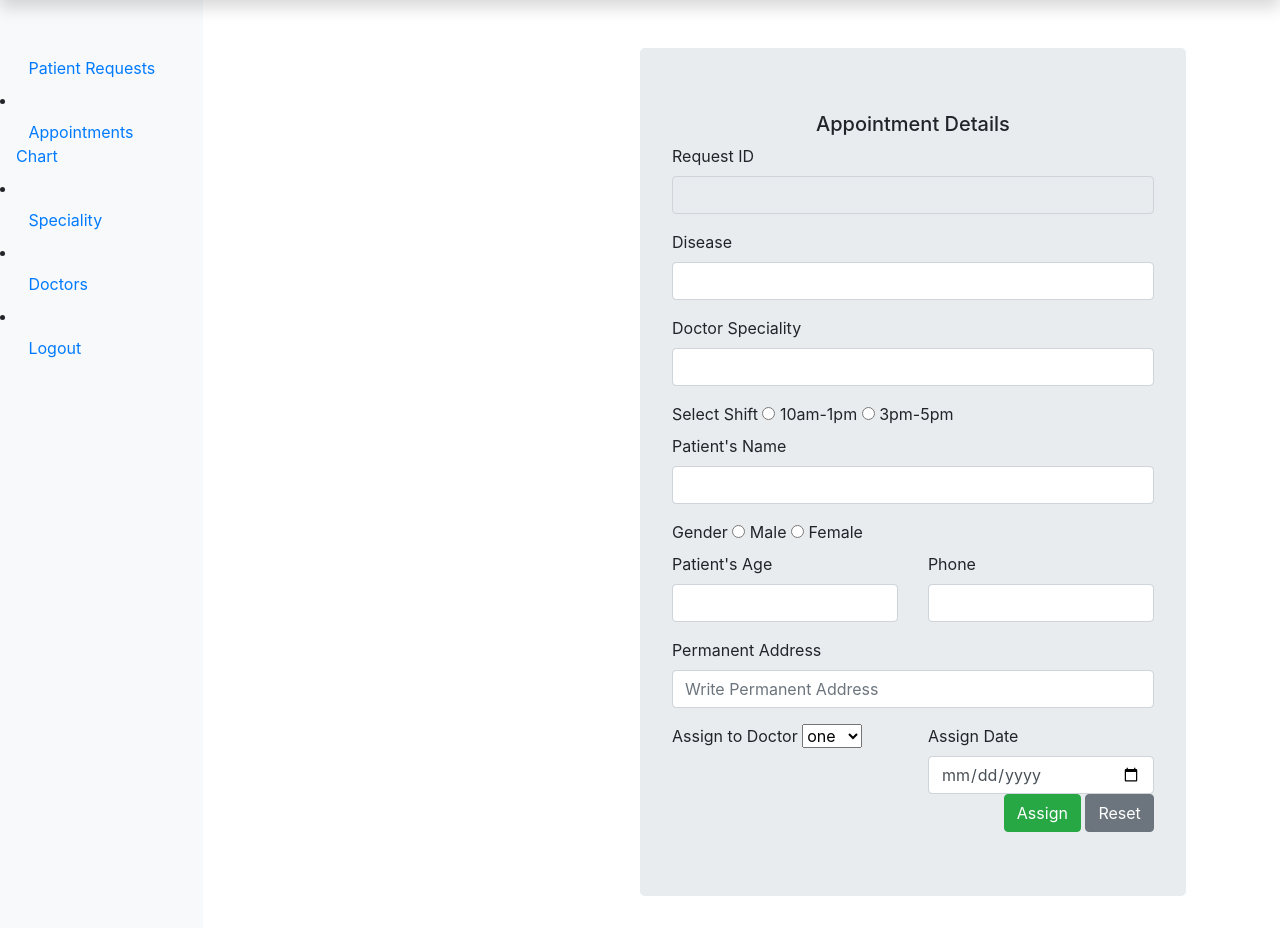
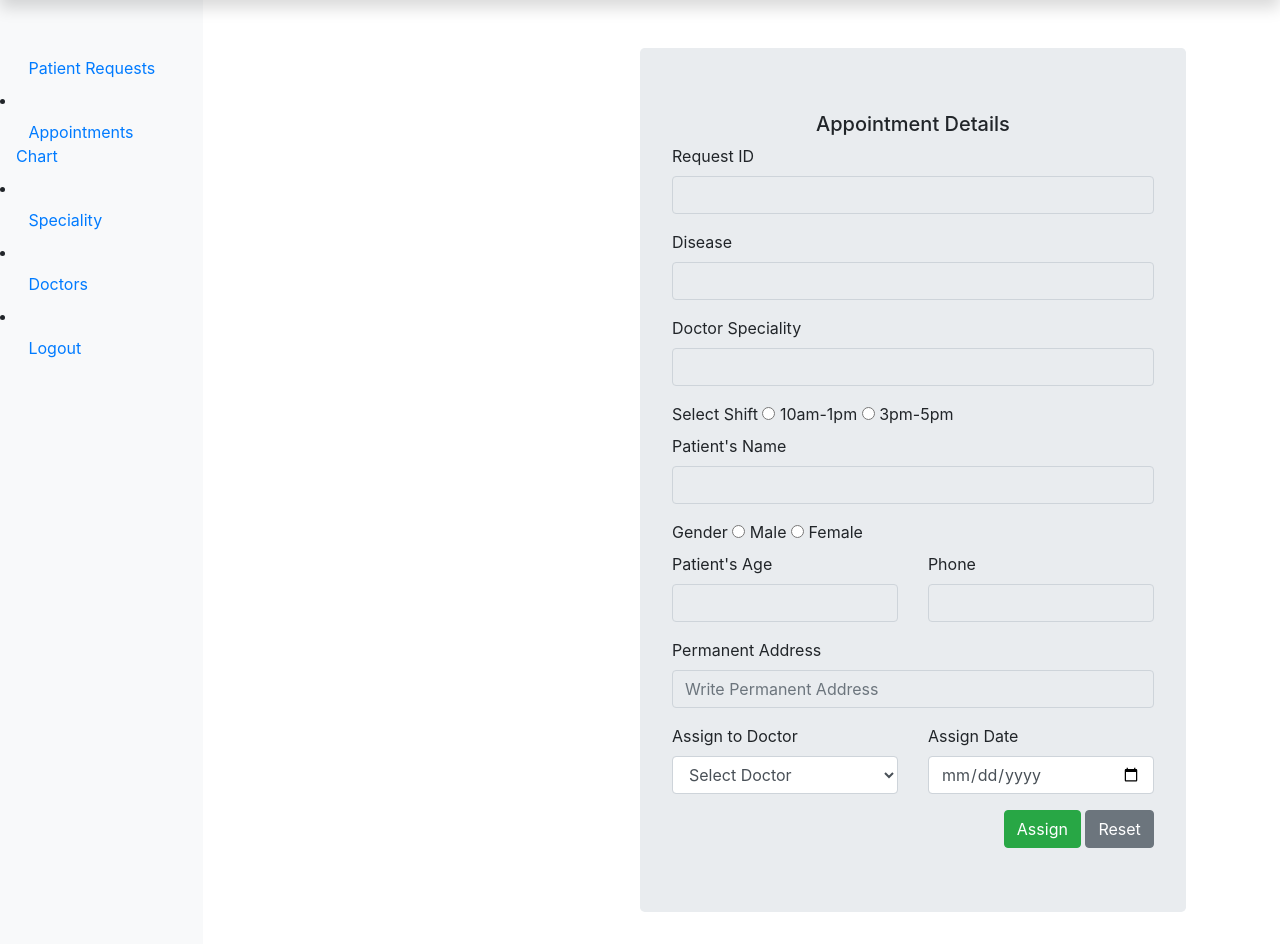
Before and after one commit to sabita-989/eHospital, a PHP site: page /Admin/patientrequest.php in a window 1280 px wide. Shown: the part 40-984 px from the top of the page. Before the commit the page ends 936 px from the top, so only its background shows below. Run offline with PHP 8.4, Linux system fonts and the light colour scheme; a user stored in the database is signed in; data comes from the database, SQL or seed files in the repository; some libraries are stand-ins or nearby versions; some web fonts are replaced.

Commit message:
doctor assign

```diff
--- a/admin/editDoctor.php
+++ b/admin/editDoctor.php
@@ -69,7 +69,7 @@ if(isset($_SESSION['is_adminlogin'])){
         <div class="form-group">
             <i class="fas fa-user"></i>
             <label for="d_speciality" class="font-weight-bold pl-2">Speciality</label>
-            <select name="d_speciality" id="d_speciality">
+            <select name="d_speciality" class="form-control" id="d_speciality">
                 <?php foreach($data as $value){ ?>
                 <option><?php echo $value['speciality_name'] ?></option>
                 <?php } ?>
--- a/admin/insertDoct.php
+++ b/admin/insertDoct.php
@@ -56,7 +56,7 @@ $sqlS ="SELECT * FROM speciality_db";
         <div class="form-group">
             <i class="fas fa-user"></i>
             <label for="d_speciality" class="font-weight-bold pl-2">Speciality</label>
-            <select name="d_speciality" id="d_speciality">
+            <select name="d_speciality" class="form-control" id="d_speciality">
                 <?php foreach($data as $value){ ?>
                 <option><?php echo $value['speciality_name'] ?></option>
                 <?php } ?>
--- a/admin/patientrequest.php
+++ b/admin/patientrequest.php
@@ -14,7 +14,7 @@ if(isset($_SESSION['is_adminlogin'])){
 <!-- start 2nd column -->
 <div class="col-sm-4 mb-5">
     <?php
-        $sql= "SELECT r_id,r_illness,r_speciality,r_shift,r_name,r_gender,r_age,r_phone,r_date FROM submitrequest_db where r_status='0'";
+        $sql= "SELECT submitrequest_db.*, speciality_db.speciality_name as speciality_name FROM submitrequest_db JOIN speciality_db ON submitrequest_db.r_speciality = speciality_db.speciality_id WHERE r_status = '0'";
         $result = $conn-> query($sql);
         if($result->num_rows > 0){
             while($row=$result->fetch_assoc()){
@@ -33,7 +33,7 @@ if(isset($_SESSION['is_adminlogin'])){
                     echo '<p class="card-text">Gender: '.$row['r_gender'];
                     echo '</p>';
 
-                    echo '<p class="card-title">Doctor Depart: '.$row['r_speciality'];
+                    echo '<p class="card-title">Doctor Depart: '.$row['speciality_name'];
                     echo '</p>';
 
                     echo '<p class="card-title">Date: '.$row['r_date'];
@@ -57,7 +57,7 @@ if(isset($_SESSION['is_adminlogin'])){
 
 <?php
 if(isset($_REQUEST['view'])){
-    $sql="SELECT * FROM submitrequest_db WHERE r_id = {$_REQUEST['id']}";
+    $sql="SELECT submitrequest_db.*, speciality_db.speciality_name as speciality_name FROM submitrequest_db JOIN speciality_db ON submitrequest_db.r_speciality = speciality_db.speciality_id WHERE r_id = {$_REQUEST['id']}";
     $result=$conn->query($sql);
     $row =$result->fetch_assoc();
 }
@@ -91,21 +91,17 @@ if(isset($_REQUEST['assignDoct'])){
         $rdate= $_REQUEST['inputDate'];
 
 
+        $sql ="UPDATE `submitrequest_db` SET `r_status`=1,`r_date`='$rdate',`r_doctor`='$rassignDoct' WHERE r_id ={$_REQUEST['request_id']}";
+        echo $sql;
 
-        $sql ="INSERT INTO awork_db(r_id,r_illness,r_speciality, r_shift, r_name,r_gender,r_age,r_phone,r_add,r_doc,r_date)
-                VALUES ($rid,'$rillness','$rspeciality','$rshift','$rname','$rgender',$rage,$rphone,'$raddress','$rassignDoct','$rdate')";
+        // $sql ="INSERT INTO awork_db(r_id,r_illness,r_speciality, r_shift, r_name,r_gender,r_age,r_phone,r_add,r_doc,r_date)
+      // VALUES ($rid,'$rillness','$rspeciality','$rshift','$rname','$rgender',$rage,$rphone,'$raddress','$rassignDoct','$rdate')";
 
         if($conn->query($sql)==TRUE){
-            $sql = "UPDATE submitrequest_db SET r_status= 1 WHERE r_id ={$_REQUEST['request_id']}";
+            $msg ='<div class = "alert alert-warning col-sm-6 ml-5 mt-2 ">Work Assigned Successfully</div>';
+                echo '<meta http-equiv="refresh" content="0;URL=?closed" />';
+            // $sql = "UPDATE submitrequest_db SET r_status= 1 WHERE r_id ={$_REQUEST['request_id']}";
             // $sql= "DELETE FROM submitrequest_db WHERE r_id ={$_REQUEST['id']}";
-            if($conn->query($sql)==TRUE){
-                $msg ='<div class = "alert alert-warning col-sm-6 ml-5 mt-2 ">Work Assigned Successfully</div>';
-                echo '<meta http-equiv="refresh" content="0;URL=?closed" />';
-            }else{
-                echo "Something went wrong";
-            }
-
-
         } else{
             $msg ='<div class = "alert alert-danger col-sm-6 ml-5 mt-2 ">Unable to Assign Work</div>';
         }
@@ -128,12 +124,13 @@ if(isset($_REQUEST['assignDoct'])){
 
         <div class="form-group">
             <label for="Illness">Disease</label>
-            <input type="text" class="form-control" id="Illness"  name="illness" value="<?php if(isset($row['r_illness'])) echo $row['r_illness']; ?>">
+            <input type="text" class="form-control" id="Illness"  name="illness" value="<?php if(isset($row['r_illness'])) echo $row['r_illness']; ?>" readonly="readonly">
         </div>
 
         <div class="form-group">
             <label for="Speciality">Doctor Speciality</label>
-            <input type="text" class="form-control" id="Speciality"  name="speciality" value="<?php if(isset($row['r_speciality'])) echo $row['r_speciality']; ?>">
+            <input type="hidden" class="form-control" id="Speciality"  name="speciality" value="<?php if(isset($row['r_speciality'])) echo $row['r_speciality']; ?>">
+            <input type="text" class="form-control" value="<?php if(isset($row['speciality_name'])) echo $row['speciality_name']; ?>" readonly="readonly">
         </div>
 
         <div class="group">
@@ -144,7 +141,7 @@ if(isset($_REQUEST['assignDoct'])){
 
         <div class="form-group">
             <label for="Name">Patient's Name</label>
-            <input type="text" class="form-control" id="Name" name="name" value="<?php if(isset($row['r_name'])) echo $row['r_name']; ?>">
+            <input type="text" class="form-control" id="Name" name="name" value="<?php if(isset($row['r_name'])) echo $row['r_name']; ?>" readonly="readonly">
         </div>
 
         <div class="group">
@@ -157,12 +154,12 @@ if(isset($_REQUEST['assignDoct'])){
         <div class="row">
             <div class="form-group col-md-6">
                 <label for="Age">Patient's Age</label>
-                <input type="number" class="form-control" id="Age" name="age" value="<?php if(isset($row['r_age'])) echo $row['r_age']; ?>">
+                <input type="number" class="form-control" id="Age" name="age" value="<?php if(isset($row['r_age'])) echo $row['r_age']; ?>" readonly="readonly">
             </div>
 
             <div class="form-group col-md-6">
                 <label for="Phone">Phone</label>
-                <input type="number" class="form-control" id="Phone" name="phone"  onkeypress="isInputNumber(event)" value="<?php if(isset($row['r_phone'])) echo $row['r_phone']; ?>">
+                <input type="number" class="form-control" id="Phone" name="phone"  onkeypress="isInputNumber(event)" value="<?php if(isset($row['r_phone'])) echo $row['r_phone']; ?>" readonly="readonly">
             </div>
 
 
@@ -171,27 +168,33 @@ if(isset($_REQUEST['assignDoct'])){
         <div class="row">
             <div class="form-group col-md-12">
                 <label for="Address">Permanent Address</label>
-                <input type="text" class="form-control" id="Address" placeholder="Write Permanent Address" name="address" value="<?php if(isset($row['r_add'])) echo $row['r_add']; ?>">
+                <input type="text" class="form-control" id="Address" placeholder="Write Permanent Address" name="address" value="<?php if(isset($row['r_add'])) echo $row['r_add']; ?>" readonly="readonly">
             </div>
         </div>
 
 
         <?php
-        $sqlDoctor="SELECT * FROM `doctor_db`";
-        $query = $conn->query($sqlDoctor);
-        $data=array();
-        while($rows = $query-> fetch_assoc()){
-            array_push($data,$rows);
+        if (isset($row['r_speciality'])) {
+           $sqlDoctor="SELECT * FROM `doctor_db` where speciality_id = ".$row['r_speciality'];
+            $query = $conn->query($sqlDoctor);
+            $data=array();
+            while($rows = $query-> fetch_assoc()){
+                array_push($data,$rows);
+            }
+        }else{
+            $data=[];
         }
+
         ?>
         <div class="row">
             <div class="form-group col-md-6">
                 <label for="assignDoct">Assign to Doctor</label>
-                <select name="assignDoct" id="assignDoct">
+                <select name="assignDoct"  class="form-control" id="assignDoct" required="true">
+                    <option>Select Doctor</option>
                     <?php
                     foreach ($data as $value){
                     ?>
-                    <option value="<?php echo $value['d_name']; ?>"><?php echo $value['d_name']; ?></option>
+                    <option value="<?php echo $value['doctor_id']; ?>"><?php echo $value['d_name']; ?></option>
                     <?php
                     }
                     ?>
```
Also changed, not shown: admin/AppointmentOrder.php (+2 -10 lines), admin/viewWork.php (+32 -10 lines), birsewa.sql (+8 -49 lines).
